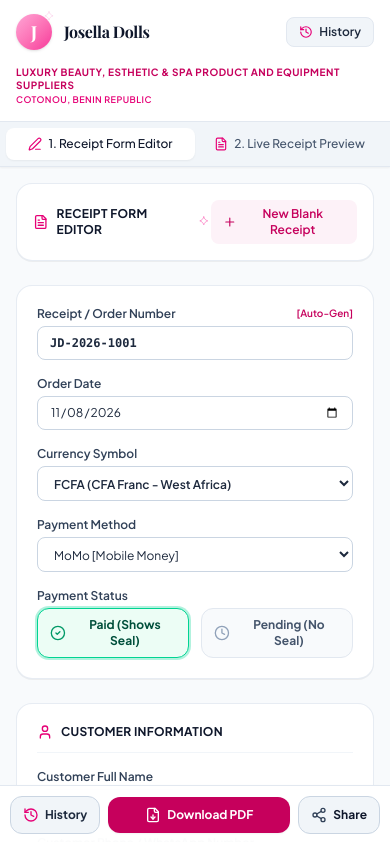
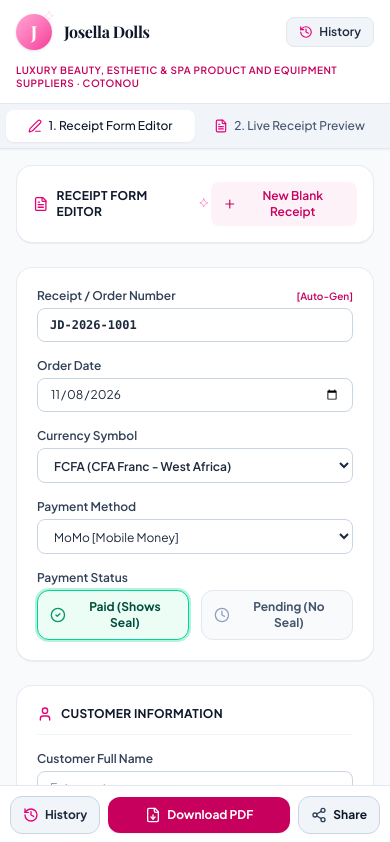
Before and after one commit to digitalchuwkudi/Josella-Dolls-receipt, a React (Vite) app: page / in a window 390 px wide. Shown: the top 842 px of the page. Built offline with nearby package versions, Linux system fonts and the light colour scheme; a web font is replaced by a local one.

Commit message:
style: unify mobile subtitle branding
Consolidated the mobile subtitle layout into a single line with consistent text styling for a cleaner interface.

```diff
--- a/src/App.tsx
+++ b/src/App.tsx
@@ -490,13 +490,10 @@ export default function App() {
               </div>
             </div>
 
-            {/* Mobile/Tablet Subtitle Block (clean 2-line layout without top line divider) */}
-            <div className="lg:hidden text-left pt-1 space-y-0.5">
-              <p className="text-[10px] sm:text-[11px] font-bold uppercase tracking-wider text-pink-700 leading-tight block">
-                Luxury Beauty, Esthetic & Spa Product and Equipment suppliers
-              </p>
-              <p className="text-[9px] sm:text-[10px] font-semibold text-pink-600 uppercase tracking-wider block">
-                Cotonou, Benin Republic
+            {/* Mobile/Tablet Subtitle Block (Unified brand pink text-pink-700) */}
+            <div className="lg:hidden text-left pt-0.5">
+              <p className="text-[10px] sm:text-[11px] font-semibold uppercase tracking-wider text-pink-700 leading-tight">
+                Luxury Beauty, Esthetic & Spa Product and Equipment suppliers · Cotonou
               </p>
             </div>
 
```
